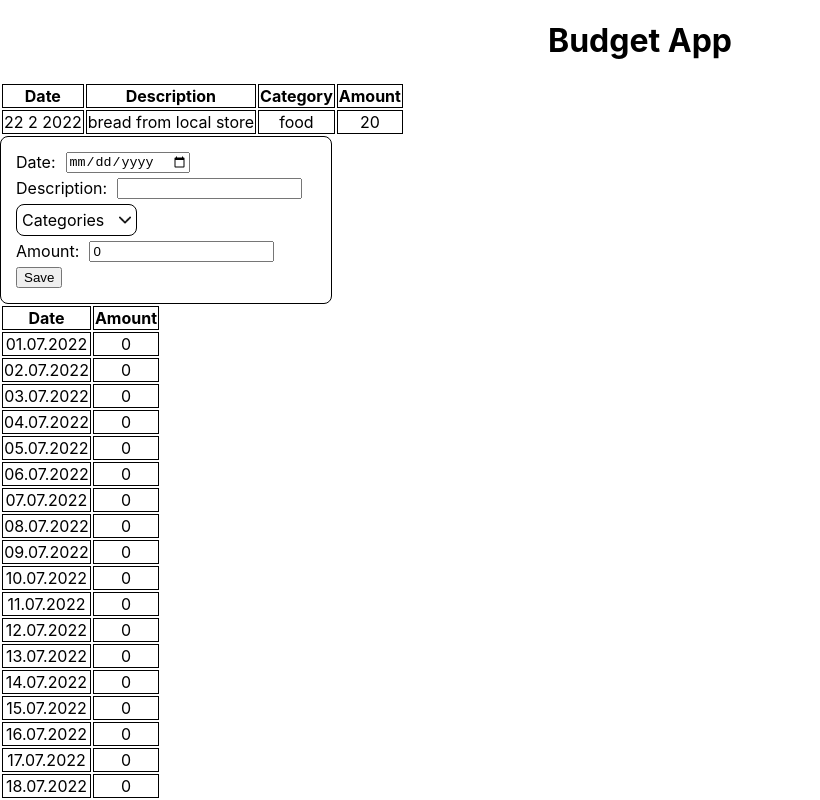
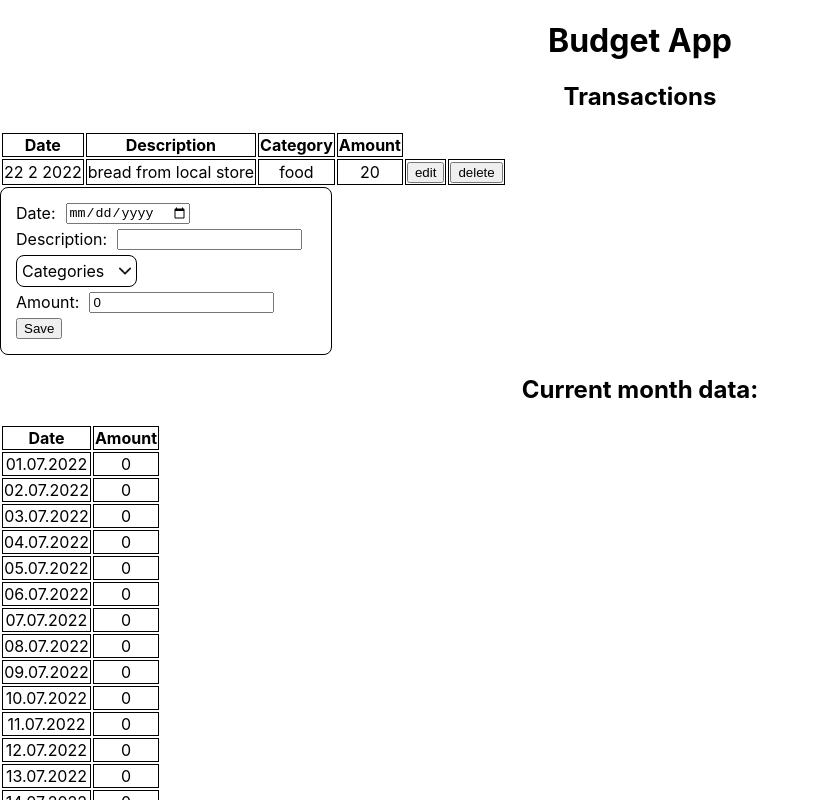
Before and after one commit to matveisch/budget-app, a React (Create React App) app: page / in a window 1280 px wide. Shown: the top 800 px of the page, without its empty margins (0-820 px from the left). Built offline with nearby package versions, Linux system fonts and the light colour scheme.

Commit message:
added delete button to transactions

```diff
--- a/src/App.tsx
+++ b/src/App.tsx
@@ -30,8 +30,10 @@ function App() {
                         <h1>Budget App</h1>
                     </header>
                     <main>
+                        <h2>Transactions</h2>
                         <TransactionsList transactions={transactions}/>
                         <InputPopup />
+                        <h2>Current month data:</h2>
                         <DaysSum />
                     </main>
                 </div>
--- a/src/components/TransactionsList/TransactionsList.tsx
+++ b/src/components/TransactionsList/TransactionsList.tsx
@@ -1,14 +1,21 @@
-import React from 'react';
+import React, {useContext} from 'react';
 
 import './TransactionsList.css';
 
-import {ListOfTransactions} from "../../interface/types/Types";
+import {ListOfTransactions, TransactionsContextType} from "../../interface/types/Types";
+import {TransactionsContext} from "../../data/TransactionsContext";
 
 interface TransactionsProps {
     transactions: ListOfTransactions["arrayOfObjects"];
 }
 
 const TransactionsList = (props: TransactionsProps) => {
+    const { transactions, setTransactions } = useContext(TransactionsContext) as TransactionsContextType;
+
+    const deleteTransaction = (id: number) => {
+        setTransactions(transactions.filter(transaction => transaction.id !== id));
+    }
+
     return (
         <table id="transactions-list">
             <thead>
@@ -22,11 +29,13 @@ const TransactionsList = (props: TransactionsProps) => {
             <tbody>
                 {props.transactions.map((item, index) => {
                     return (
-                        <tr key={index}>
+                        <tr key={index} id={String(item.id)}>
                             <td>{`${new Date(item.date).getDate()} ${new Date(item.date).getMonth() + 1} ${new Date(item.date).getFullYear()}`}</td>
                             <td>{item.note}</td>
                             <td>{item.category}</td>
                             <td>{item.amount}</td>
+                            <td><button>edit</button></td>
+                            <td><button onClick={() => deleteTransaction(item.id)}>delete</button></td>
                         </tr>
                     )
                 })}
```
